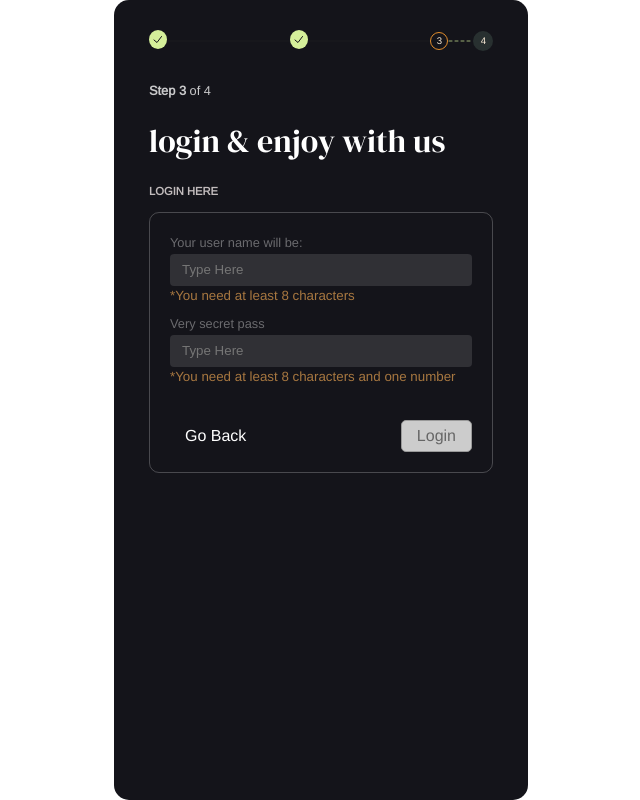
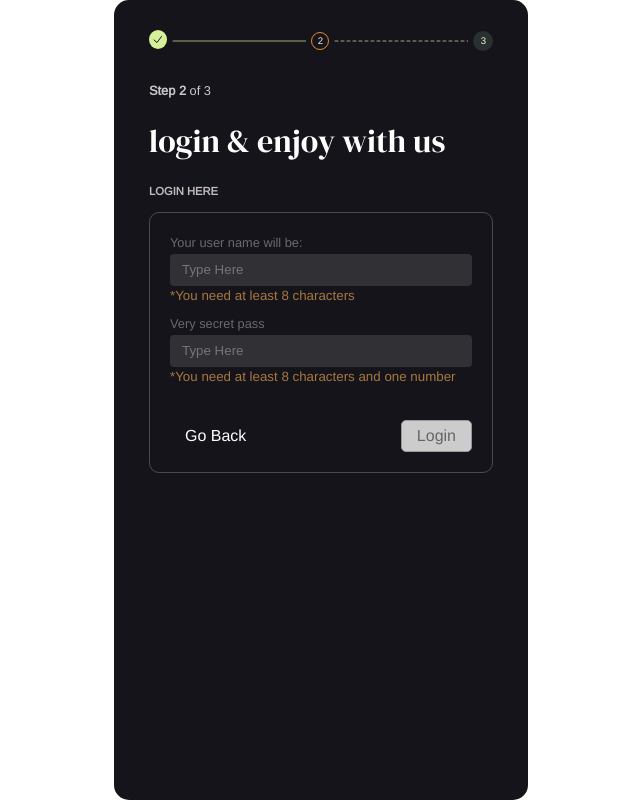
Before and after one commit to daniramirez82/react-practice-logs, a React (Create React App) app: page / in a window 1280 px wide. Shown: the whole page, without its empty margins (319-959 px from the left). Built offline with nearby package versions, Linux system fonts and the light colour scheme.

Commit message:
flow component working dinamic way

```diff
--- a/src/App.jsx
+++ b/src/App.jsx
@@ -10,7 +10,7 @@ export default function App() {
   return (
 
     <div className="app-cont">
-      <Flow activeNumber= {3} totalNumber = {4} />
+      <Flow activeNumber= {2} totalNumber = {3} />
       <PageTitles title="login & enjoy with us" />
       <Form formTitle="LOGIN HERE" />
     </div>
--- a/src/components/Flow.jsx
+++ b/src/components/Flow.jsx
@@ -23,7 +23,7 @@ export default function Flow({activeNumber, totalNumber}) {
   //read the total or the width of the parent container and rest the with of the balls plus the padding
   //all this in a state variables for rerended updates
 
-  const checked = [...Array(activeNumber-1)].map((item, index)=>{return(<><BallChecked key={index.toString()}/><Line widthLine={'2500'}/></>)});
+  const checked = [...Array(activeNumber-1)].map((item, index)=>{return(<><BallChecked key={index.toString()}/><Line widthLine={'60'}/></>)});
   const disabled = [...Array(totalNumber-activeNumber)].map((item, index) =>{ return (<> <LineDoted widthLine={'25'}/> <CircleDisabled number={totalNumber} /></>)});
 
 
--- a/src/components/ui/flow/Line.jsx
+++ b/src/components/ui/flow/Line.jsx
@@ -5,9 +5,13 @@ import PropTypes from 'prop-types';
 const Line = ({widthLine})=>{
     return (
    <div className={classes['line-cont']}>
-    <svg width= {widthLine} height="2" viewBox={`0 0 ${widthLine} 2`} fill="none" xmlns="http://www.w3.org/2000/svg">
+    {/* <svg width= {widthLine} height="2" viewBox={`0 0 ${widthLine} 2`} fill="none" xmlns="http://www.w3.org/2000/svg">
       <path d={`M1 1H${widthLine}`} stroke="#D5EF9A" strokeWidth="0.7" strokeLinecap="round"/>
-    </svg>
+    </svg> */}
+
+      <svg width="100%" height="2" viewBox="0 0 100% 2" fill="none" xmlns="http://www.w3.org/2000/svg">
+        <path d="M1 1H550" stroke="#D5EF9A" strokeWidth="0.7" strokeLinecap="round"/>
+      </svg>
     </div>)
 }
 Line.proptype= {
--- a/src/components/ui/flow/Line.module.css
+++ b/src/components/ui/flow/Line.module.css
@@ -2,4 +2,5 @@
     display: flex;
     align-items: center;
     overflow-x: hidden;
+    margin: 5px;
 }
--- a/src/components/ui/flow/LineDoted.jsx
+++ b/src/components/ui/flow/LineDoted.jsx
@@ -2,11 +2,11 @@ import React from "react";
 import PropTypes from 'prop-types';
 import classes from './LineDoted.module.css';
 
-const LineDoted = ({widthLine, key})=>{
+const LineDoted = ()=>{
     return (
     <div className={classes["line-cont"]}>
-      <svg width={widthLine} height="2" viewBox={`0 0 ${widthLine} 2`} fill="none" xmlns="http://www.w3.org/2000/svg">
-        <path d={`M1 1H${widthLine}`} stroke="#D5EF9A" strokeWidth="0.7" strokeLinecap="round" strokeDasharray="3,3"/>
+      <svg width="100%" height="2" viewBox={`0 0 100% 2`} fill="none" xmlns="http://www.w3.org/2000/svg">
+        <path d={`M1 1H550`} stroke="#D5EF9A" strokeWidth="0.7" strokeLinecap="round" strokeDasharray="3,3"/>
       </svg>
     </div>)
 }
--- a/src/components/ui/flow/LineDoted.module.css
+++ b/src/components/ui/flow/LineDoted.module.css
@@ -1,4 +1,6 @@
 .line-cont{
     display: flex;
     align-items: center;
+    overflow-x: hidden;
+    margin:5px;
 }
```
